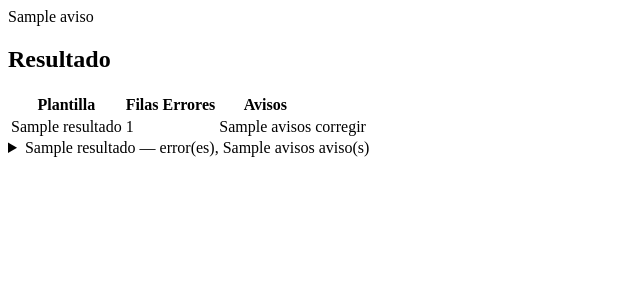
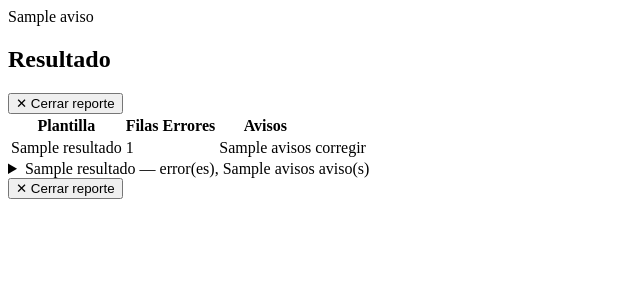
Before and after one commit to gerenciabioverde-ops/falcon-netsuite, a FastAPI app: template app/templates/_resultado.html in a window 1280 px wide. Shown: the top 300 px of the page, without its empty margins (0-640 px from the left). Run offline with FastAPI, Linux system fonts and the light colour scheme; the template is opened without the code that fills it: most values are stand-ins (such as "Sample title", 1, 10 or a date in 2020); parts of the project's set-up code (start-up, migrations or seed data) failed here and were passed over.

Commit message:
feat: botón Cerrar reporte en el resultado de la validación (#19)
Claude-Session: https://claude.ai/code/session_014UeiqNbgzq8vBmDA7v9vVd

Co-authored-by: Claude <noreply@anthropic.com>

```diff
--- a/app/templates/_resultado.html
+++ b/app/templates/_resultado.html
@@ -1,5 +1,8 @@
 {% if error %}
-<div class="bg-red-50 border border-red-300 text-red-800 rounded p-4">{{ error }}</div>
+<div class="bg-red-50 border border-red-300 text-red-800 rounded p-4 flex items-center justify-between gap-3">
+  <span>{{ error }}</span>
+  <button type="button" data-cerrar-resultado class="border rounded px-3 py-1.5 text-sm text-slate-700 bg-white hover:bg-slate-100" title="Quita este reporte de la pantalla (no borra tus datos)">✕ Cerrar reporte</button>
+</div>
 {% else %}
 <div class="space-y-4">
   {% for a in avisos %}<div class="bg-amber-50 border border-amber-300 text-amber-800 rounded p-3 text-sm">{{ a }}</div>{% endfor %}
@@ -7,9 +10,12 @@
   <div class="bg-white rounded-lg shadow p-5">
     <div class="flex items-center justify-between mb-3">
       <h2 class="font-semibold">Resultado</h2>
-      {% if resultados|selectattr('exportable')|list %}
-      <a href="/descargar/{{ token }}/todos.zip" class="bg-green-700 text-white text-sm px-3 py-1.5 rounded">Descargar todo (.zip)</a>
-      {% endif %}
+      <div class="flex items-center gap-2">
+        {% if resultados|selectattr('exportable')|list %}
+        <a href="/descargar/{{ token }}/todos.zip" class="bg-green-700 text-white text-sm px-3 py-1.5 rounded">Descargar todo (.zip)</a>
+        {% endif %}
+        <button type="button" data-cerrar-resultado class="border rounded px-3 py-1.5 text-sm text-slate-700 bg-white hover:bg-slate-100" title="Quita este reporte de la pantalla (no borra tus datos)">✕ Cerrar reporte</button>
+      </div>
     </div>
     <table class="w-full text-sm">
       <thead><tr class="text-left text-slate-500 border-b">
@@ -47,5 +53,6 @@
     {% if r.problemas|length > 200 %}<p class="text-xs text-slate-500 mt-2">Se muestran los primeros 200.</p>{% endif %}
   </details>
   {% endfor %}
+  <div class="text-right"><button type="button" data-cerrar-resultado class="border rounded px-3 py-1.5 text-sm text-slate-700 bg-white hover:bg-slate-100" title="Quita este reporte de la pantalla (no borra tus datos)">✕ Cerrar reporte</button></div>
 </div>
 {% endif %}
```
Also changed, not shown: app/templates/index.html (+8 -0 lines).
